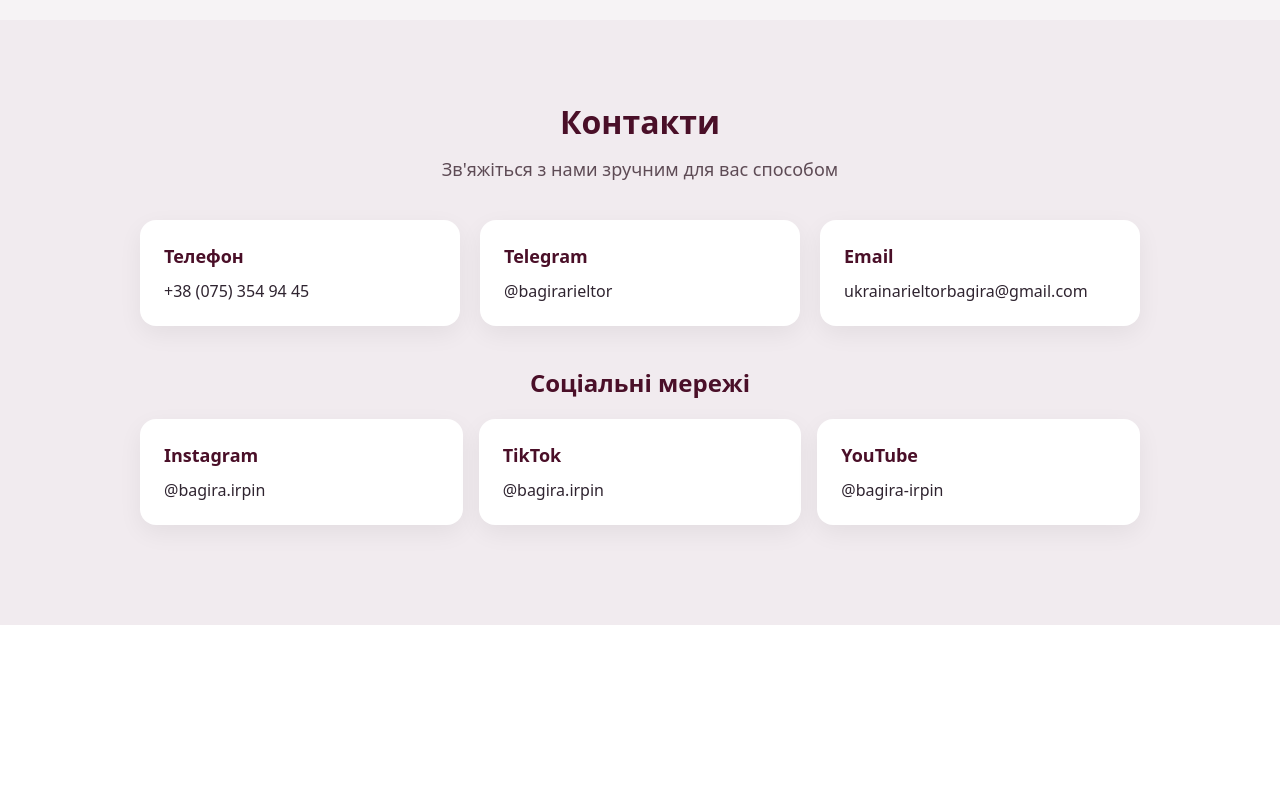
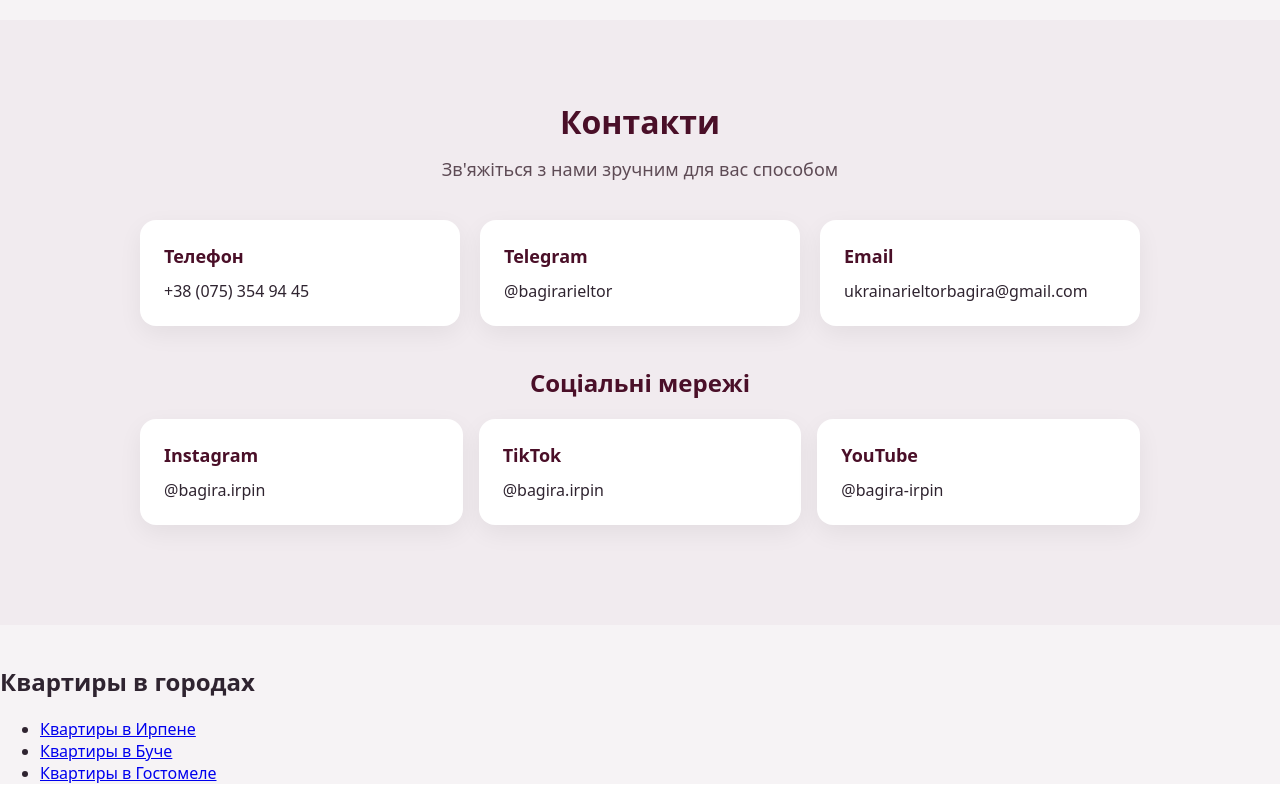
Before and after one commit to Tetiana-Rybko/real-estate-crm, a React (Vite) app in the folder Front/: page / in a window 1280 px wide. Shown: the part 6003-6803 px from the top of the page. Before the commit the page ends 6628 px from the top, so only its background shows below. Built offline with nearby package versions, Linux system fonts and the light colour scheme.

Commit message:
add internal links from landing to SEO pages (Irpen, Bucha, Gostomel)

```diff
--- a/Front/src/pages/LandingPage.tsx
+++ b/Front/src/pages/LandingPage.tsx
@@ -995,6 +995,15 @@ export default function LandingPage() {
     )}
   </div>
 )}
+        <div style={{ marginTop: 40 }}>
+  <h2>Квартиры в городах</h2>
+
+  <ul>
+    <li><a href="/kvartiry-irpen">Квартиры в Ирпене</a></li>
+    <li><a href="/kvartiry-bucha">Квартиры в Буче</a></li>
+    <li><a href="/kvartiry-gostomel">Квартиры в Гостомеле</a></li>
+  </ul>
+</div>
     </div>
   );
 }
```
